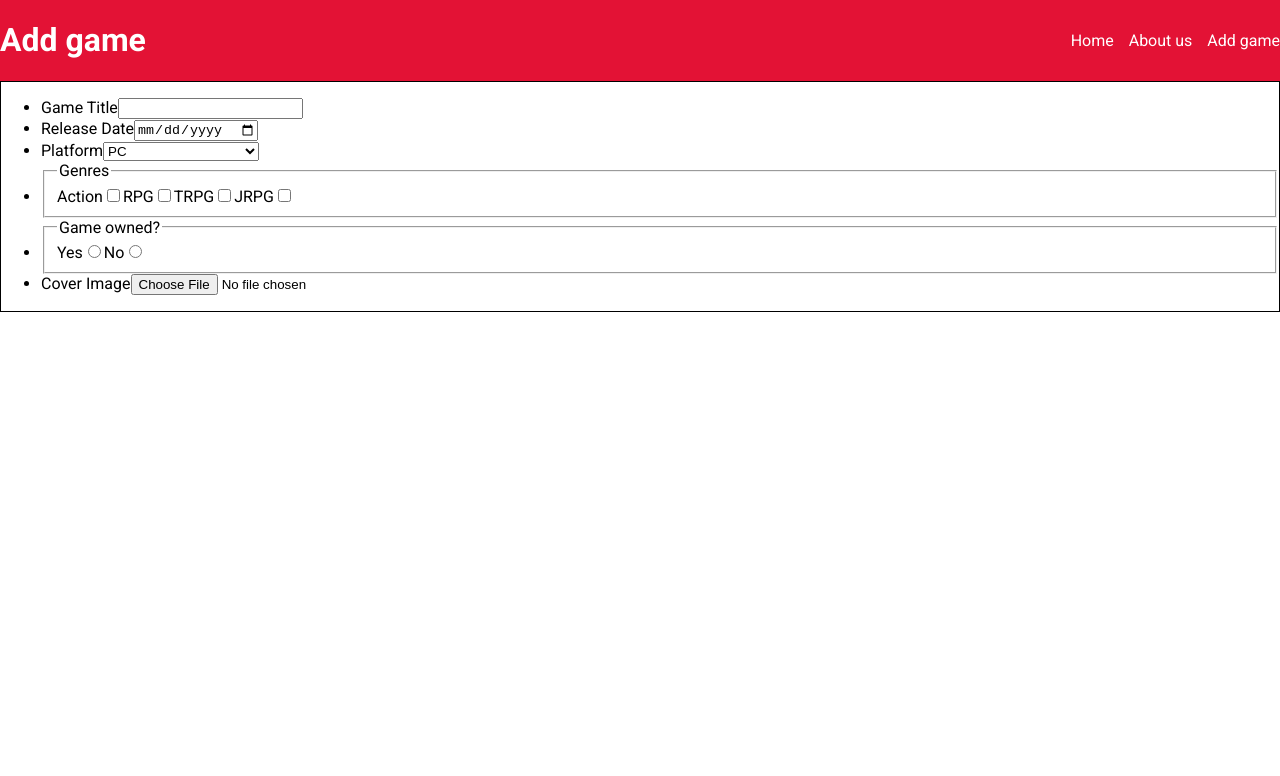
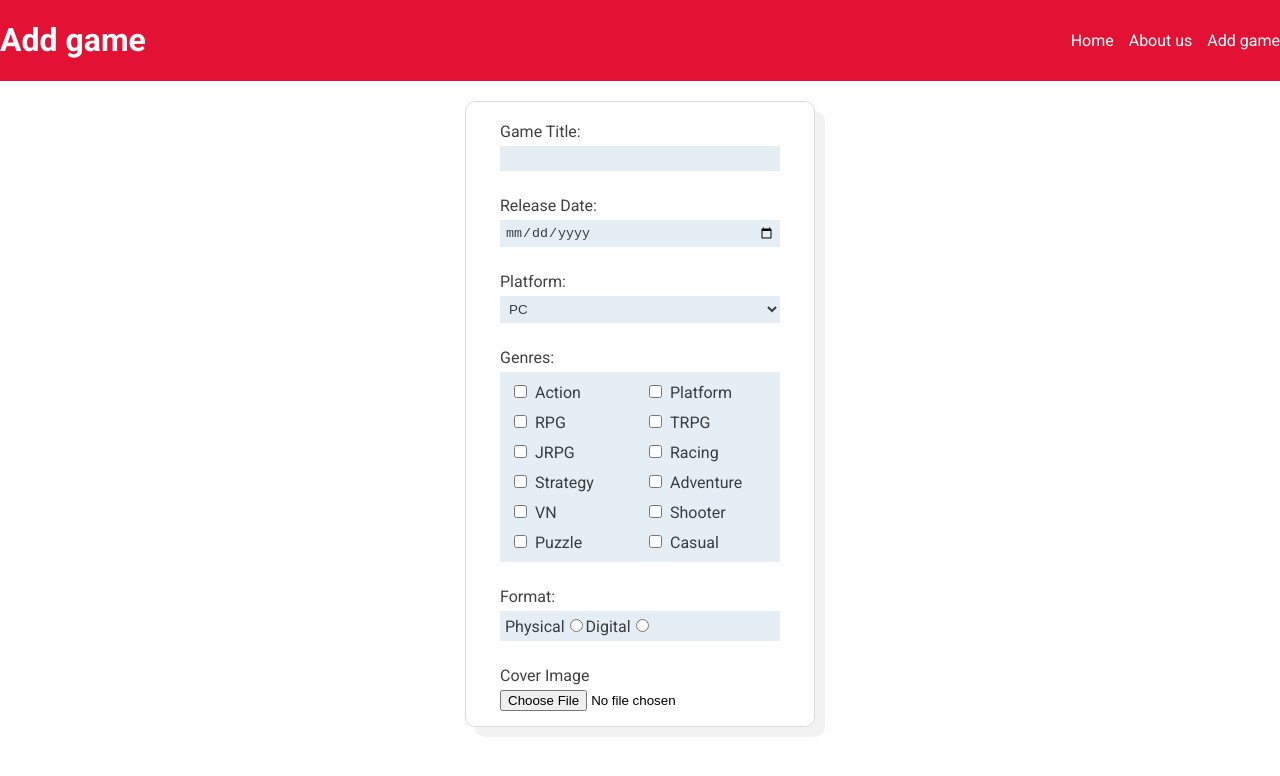
Before and after one commit to VaultDweller13/rss-react, a React (Vite) app in the folder components/: page /form in a window 1280 px wide. Shown: the top 776 px of the page. Built offline with nearby package versions, Linux system fonts and the light colour scheme.

Commit message:
feat: add basic form style

```diff
--- a/components/src/components/form/Checkboxes.tsx
+++ /dev/null
@@ -1,19 +0,0 @@
-import React from 'react';
-
-export default class Checkboxes extends React.Component {
-  render() {
-    return (
-      <fieldset className="form_fieldset">
-        <legend>Genres</legend>
-        <label htmlFor="genre_action">Action</label>
-        <input type="checkbox" name="genre" id="genre_action" />
-        <label htmlFor="genre_rpg">RPG</label>
-        <input type="checkbox" name="genre" id="genre_rpg" />
-        <label htmlFor="genre_trpg">TRPG</label>
-        <input type="checkbox" name="genre" id="genre_trpg" />
-        <label htmlFor="genre_jrpg">JRPG</label>
-        <input type="checkbox" name="genre" id="genre_jrpg" />
-      </fieldset>
-    );
-  }
-}
--- a/components/src/components/form/Form.css
+++ b/components/src/components/form/Form.css
@@ -1,3 +1,63 @@
 .add-game_form {
-  border: 1px solid black;
+  max-width: 350px;
+  margin: 20px auto;
+  padding: 5px;
+
+  border: 1px solid rgba(0, 0, 0, 0.15);
+  border-radius: 10px;
+  box-shadow: rgba(0, 0, 0, 0.05) 10px 10px 0px 0px;
 }
+
+.form_container {
+  max-width: 300px;
+
+  list-style: none;
+  margin: 0 auto;
+  padding: 0 10px;
+}
+
+.form_item {
+  display: flex;
+  flex-direction: column;
+
+  padding: 10px 0;
+}
+
+.form_label {
+  max-width: 300px;
+
+  margin: 0;
+  padding: 5px 0;
+
+  font-weight: normal;
+  font-size: medium;
+}
+
+.form_label,
+.checkbox_label,
+.form_input {
+  color: rgba(0, 0, 0, 0.75);
+}
+
+.form_input,
+.form_radio-container,
+.form_checkbox-container {
+  max-width: 300px;
+  padding: 5px;
+
+  border: none;
+  background-color: rgb(229 238 245);
+}
+
+.form_checkbox-container {
+  display: grid;
+  grid-template-columns: 1fr 1fr;
+}
+
+.labeledCheckbox_container {
+  padding: 5px;
+}
+
+.checkbox_label {
+  margin-left: 5px;
+}
--- a/components/src/components/form/Form.tsx
+++ b/components/src/components/form/Form.tsx
@@ -1,37 +1,69 @@
 import React from 'react';
 import './Form.css';
 import Select from './Select';
-import Checkboxes from './Checkboxes';
+import LabeledCheckbox from './LabeledCheckbox';
 import Radio from './Radio';
 
 export default class Form extends React.Component {
   render() {
     return (
+      <main className="wrapper">
         <form className="add-game_form">
           <ul className="form_container">
             <li className="form_item">
-            <label htmlFor="form_game-title">Game Title</label>
-            <input type="text" name="title" id="form_game-title" className="input_text" />
+              <label className="form_label" htmlFor="form_game-title">
+                Game Title:
+              </label>
+              <input
+                type="text"
+                name="title"
+                id="form_game-title"
+                className="form_input input_text"
+              />
             </li>
             <li className="form_item">
-            <label htmlFor="form_game-date">Release Date</label>
-            <input type="date" name="date" id="form_game-date" className="input_date" />
+              <label className="form_label" htmlFor="form_game-date">
+                Release Date:
+              </label>
+              <input
+                type="date"
+                name="date"
+                id="form_game-date"
+                className="form_input input_date"
+              />
             </li>
             <li className="form_item">
               <Select />
             </li>
             <li className="form_item">
-            <Checkboxes />
+              <h3 className="form_label">Genres:</h3>
+              <div className="form_checkbox-container">
+                <LabeledCheckbox name="genre" id="action" label="Action" />
+                <LabeledCheckbox name="genre" id="platform" label="Platform" />
+                <LabeledCheckbox name="genre" id="rpg" label="RPG" />
+                <LabeledCheckbox name="genre" id="trpg" label="TRPG" />
+                <LabeledCheckbox name="genre" id="jrpg" label="JRPG" />
+                <LabeledCheckbox name="genre" id="racing" label="Racing" />
+                <LabeledCheckbox name="genre" id="strategy" label="Strategy" />
+                <LabeledCheckbox name="genre" id="adventure" label="Adventure" />
+                <LabeledCheckbox name="genre" id="novel" label="VN" />
+                <LabeledCheckbox name="genre" id="shooter" label="Shooter" />
+                <LabeledCheckbox name="genre" id="puzzle" label="Puzzle" />
+                <LabeledCheckbox name="genre" id="casual" label="Casual" />
+              </div>
             </li>
             <li className="form_item">
               <Radio />
             </li>
             <li className="form_item">
-            <label htmlFor="form_game-cover">Cover Image</label>
+              <label className="form_label" htmlFor="form_game-cover">
+                Cover Image
+              </label>
               <input type="file" name="cover" id="form_game-cover" />
             </li>
           </ul>
         </form>
+      </main>
     );
   }
 }
--- /dev/null
+++ b/components/src/components/form/LabeledCheckbox.tsx
@@ -0,0 +1,20 @@
+import React from 'react';
+
+type CheckboxProps = {
+  name: string;
+  id: string;
+  label: string;
+};
+
+export default class LabeledCheckbox extends React.Component<CheckboxProps> {
+  render() {
+    return (
+      <div className="labeledCheckbox_container">
+        <input type="checkbox" name={this.props.name} id={`${this.props.name}_${this.props.id}`} />
+        <label className="checkbox_label" htmlFor={`${this.props.name}_${this.props.id}`}>
+          {this.props.label}
+        </label>
+      </div>
+    );
+  }
+}
--- a/components/src/components/form/Radio.tsx
+++ b/components/src/components/form/Radio.tsx
@@ -3,13 +3,19 @@ import React from 'react';
 export default class Radio extends React.Component {
   render() {
     return (
-      <fieldset className="form_fieldset">
-        <legend>Game owned?</legend>
-        <label htmlFor="status_yes">Yes</label>
-        <input type="radio" name="status" id="status_yes" />
-        <label htmlFor="status_no">No</label>
-        <input type="radio" name="status" id="status_no" />
-      </fieldset>
+      <>
+        <h3 className="form_label">Format:</h3>
+        <div className="form_radio-container">
+          <label className="form_label" htmlFor="format_physical">
+            Physical
+          </label>
+          <input type="radio" name="format" id="format_physical" />
+          <label className="form_label" htmlFor="format_digital">
+            Digital
+          </label>
+          <input type="radio" name="format" id="format_digital" />
+        </div>
+      </>
     );
   }
 }
--- a/components/src/components/form/Select.tsx
+++ b/components/src/components/form/Select.tsx
@@ -4,10 +4,12 @@ export default class Select extends React.Component {
   render() {
     return (
       <>
-        <label htmlFor="form_game-platform">Platform</label>
-        <select name="platform" id="form_game-platform">
+        <label htmlFor="form_game-platform" className="form_label">
+          Platform:
+        </label>
+        <select name="platform" id="form_game-platform" className="form_input input_select">
           <option value="switch">PC</option>
-          <optgroup label="Nintendo">
+          <optgroup label="Nintendo" className="form_label">
             <option value="switch">Switch</option>
             <option value="wiiu">Wii U</option>
             <option value="wii">Wii</option>
@@ -21,7 +23,7 @@ export default class Select extends React.Component {
             <option value="gbc">Game Boy Color</option>
             <option value="gb">Game Boy</option>
           </optgroup>
-          <optgroup label="PlayStation">
+          <optgroup label="PlayStation" className="form_label">
             <option value="ps5">PS5</option>
             <option value="ps4">PS4</option>
             <option value="ps3">PS3</option>
@@ -30,7 +32,7 @@ export default class Select extends React.Component {
             <option value="psv">PSVita</option>
             <option value="psp">PSP</option>
           </optgroup>
-          <optgroup label="Microsoft">
+          <optgroup label="Microsoft" className="form_label">
             <option value="xsex">Xbox Series X/S</option>
             <option value="xbone">Xbox One</option>
             <option value="x360">Xbox 360</option>
```
Lines whose indentation alone changed are shown as unchanged.
